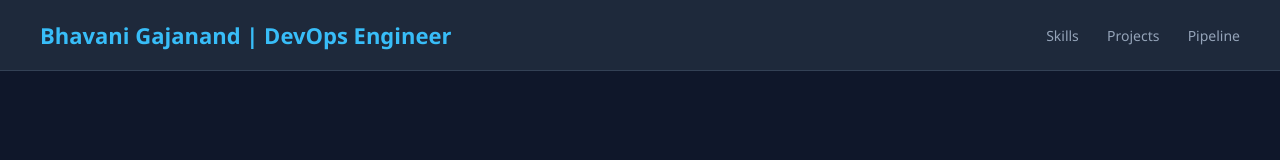
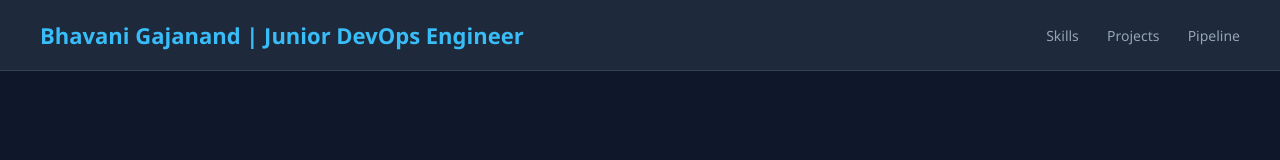
Before and after one commit to bhavanigajanand/nodejs-cicd-project, a website: page public/index.html in a window 1280 px wide. Shown: the top 160 px of the page. Drawn offline with Linux system fonts and the light colour scheme.

Commit message:
updated html file

```diff
--- a/public/index.html
+++ b/public/index.html
@@ -36,7 +36,7 @@
 </head>
 <body>
   <header>
-    <h1>Bhavani Gajanand | DevOps Engineer</h1>
+    <h1>Bhavani Gajanand | Junior DevOps Engineer</h1>
     <nav>
       <a href="#skills">Skills</a>
       <a href="#projects">Projects</a>
```
